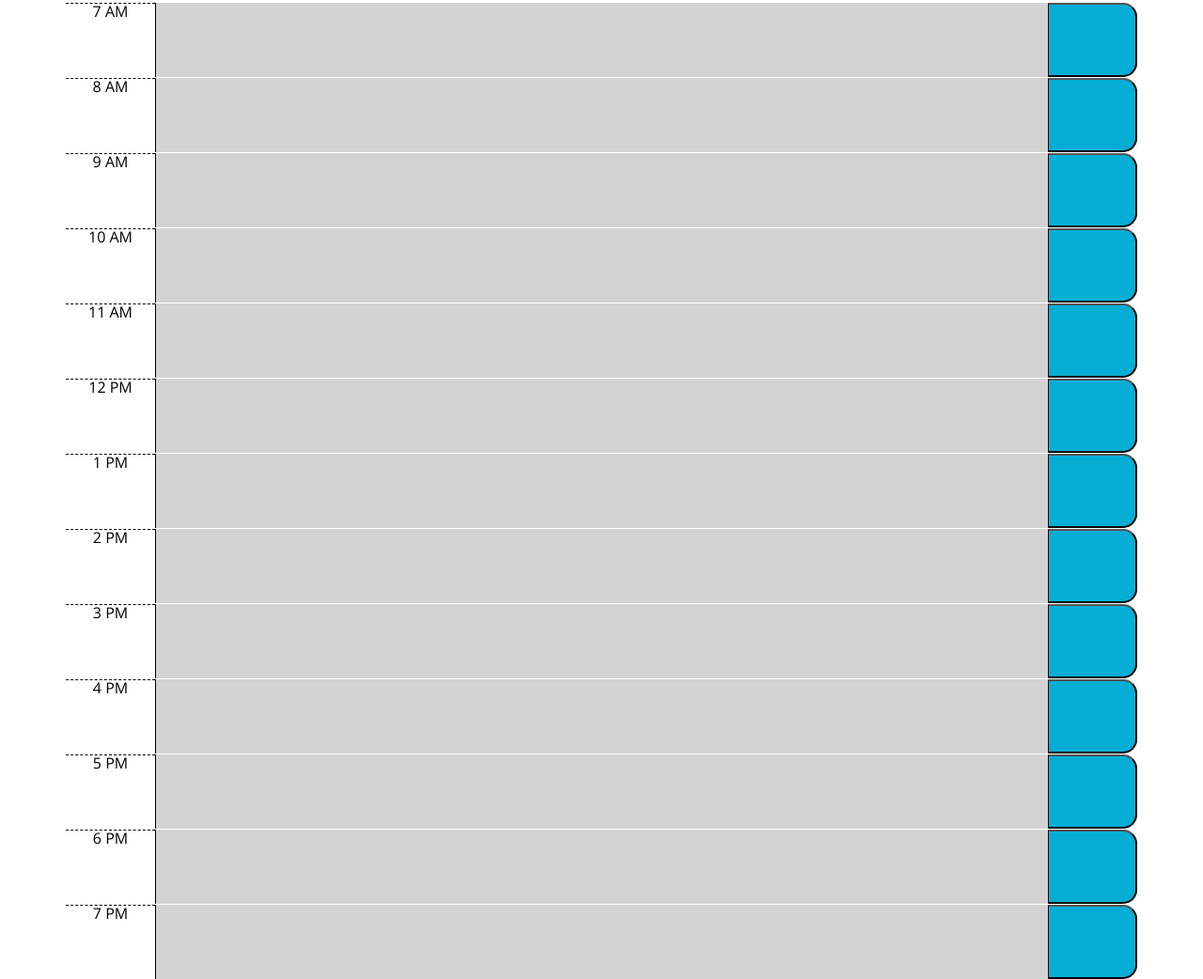
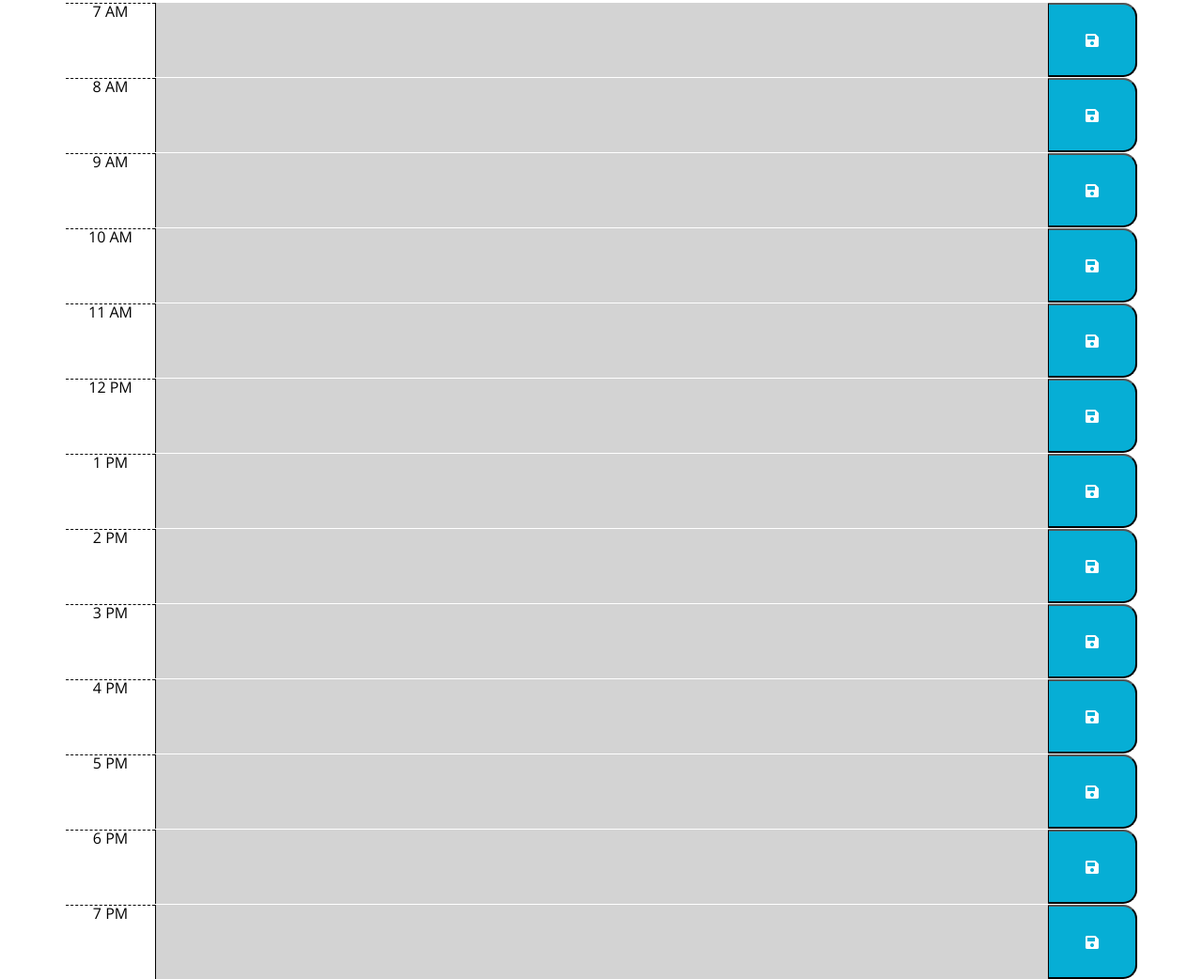
Before and after one commit to rachael-pluta/work-day-scheduler, a plain HTML site: page index.html in a window 1280 px wide. Shown: the part 334-1376 px from the top of the page at 94% size. Drawn offline with nearby package versions, Linux system fonts and the light colour scheme.

Commit message:
added save button icon to save buttons

```diff
--- a/index.html
+++ b/index.html
@@ -34,67 +34,67 @@
       <div id="hour7" class="row time-block">
         <div class="col-md-1 hour">7 AM</div>
         <textarea class="col-md-10 description"></textarea>
-        <button class="col-md-1 saveBtn"></button>
+        <button class="col-md-1 saveBtn fa fa-save saveBtn-i"></button>
       </div>
       <div id="hour8" class="row time-block">
         <div class="col-md-1 hour">8 AM</div>
         <textarea class="col-md-10 description"></textarea>
-        <button class="col-md-1 saveBtn saveBtn-i"></button>
+        <button class="col-md-1 saveBtn fa fa-save saveBtn-i"></button>
       </div>
       <div id="hour9" class="row time-block">
         <div class="col-md-1 hour">9 AM</div>
         <textarea class="col-md-10 description"></textarea>
-        <button class="col-md-1 saveBtn saveBtn-i"></button>
+        <button class="col-md-1 saveBtn fa fa-save saveBtn-i"></button>
       </div>
       <div id="hour10" class="row time-block">
         <div class="col-md-1 hour">10 AM</div>
         <textarea class="col-md-10 description"></textarea>
-        <button class="col-md-1 saveBtn saveBtn-i"></button>
+        <button class="col-md-1 saveBtn fa fa-save saveBtn-i"></button>
       </div>
       <div id="hour11" class="row time-block">
         <div class="col-md-1 hour">11 AM</div>
         <textarea class="col-md-10 description"></textarea>
-        <button class="col-md-1 saveBtn saveBtn-i"></button>
+        <button class="col-md-1 saveBtn fa fa-save saveBtn-i"></button>
       </div>
       <div id="hour12" class="row time-block">
         <div class="col-md-1 hour">12 PM</div>
         <textarea class="col-md-10 description"></textarea>
-        <button class="col-md-1 saveBtn saveBtn-i"></button>
+        <button class="col-md-1 saveBtn fa fa-save saveBtn-i"></button>
       </div>
       <div id="hour13" class="row time-block">
         <div class="col-md-1 hour">1 PM</div>
         <textarea class="col-md-10 description"></textarea>
-        <button class="col-md-1 saveBtn saveBtn-i"></button>
+        <button class="col-md-1 saveBtn fa fa-save saveBtn-i"></button>
       </div>
       <div id="hour14" class="row time-block">
         <div class="col-md-1 hour">2 PM</div>
         <textarea class="col-md-10 description"></textarea>
-        <button class="col-md-1 saveBtn saveBtn-i"></button>
+        <button class="col-md-1 saveBtn fa fa-save saveBtn-i"></button>
       </div>
       <div id="hour15" class="row time-block">
         <div class="col-md-1 hour">3 PM</div>
         <textarea class="col-md-10 description"></textarea>
-        <button class="col-md-1 saveBtn saveBtn-i"></button>
+        <button class="col-md-1 saveBtn fa fa-save saveBtn-i"></button>
       </div>
       <div id="hour16" class="row time-block">
         <div class="col-md-1 hour">4 PM</div>
         <textarea class="col-md-10 description"></textarea>
-        <button class="col-md-1 saveBtn saveBtn-i"></button>
+        <button class="col-md-1 saveBtn fa fa-save saveBtn-i"></button>
       </div>
       <div id="hour17" class="row time-block">
         <div class="col-md-1 hour">5 PM</div>
         <textarea class="col-md-10 description"></textarea>
-        <button class="col-md-1 saveBtn saveBtn-i"></button>
+        <button class="col-md-1 saveBtn fa fa-save saveBtn-i"></button>
       </div>
       <div id="hour18" class="row time-block">
         <div class="col-md-1 hour">6 PM</div>
         <textarea class="col-md-10 description"></textarea>
-        <button class="col-md-1 saveBtn saveBtn-i"></button>
+        <button class="col-md-1 saveBtn fa fa-save saveBtn-i"></button>
       </div>
       <div id="hour19" class="row time-block">
         <div class="col-md-1 hour">7 PM</div>
         <textarea class="col-md-10 description"></textarea>
-        <button class="col-md-1 saveBtn saveBtn-i"></button>
+        <button class="col-md-1 saveBtn fa fa-save saveBtn-i"></button>
       </div>
     </div>
 
```
